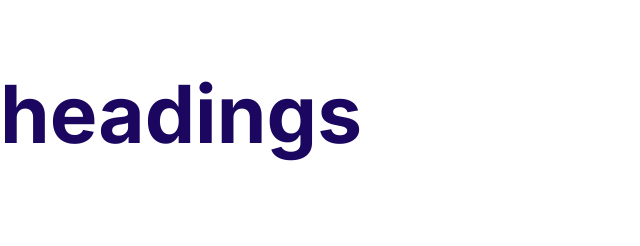
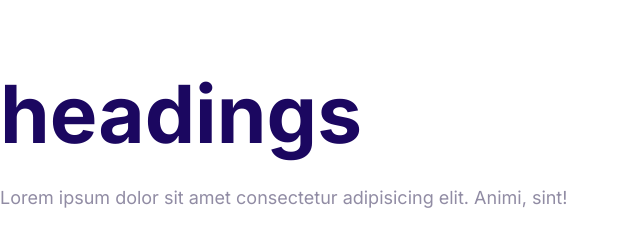
Before and after one commit to Aamanullah-EA/Aamanullah-EA, a plain HTML site: page Moshify/index.html in a window 1280 px wide. Shown: the whole page, without its empty margins (0-640 px from the left). Drawn offline with Linux system fonts and the light colour scheme.

Commit message:
test peragraph

```diff
--- a/Moshify/index.html
+++ b/Moshify/index.html
@@ -16,5 +16,6 @@
   </head>
   <body>
     <h1>headings</h1>
+    <p>Lorem ipsum dolor sit amet consectetur adipisicing elit. Animi, sint!</p>
   </body>
 </html>
```
